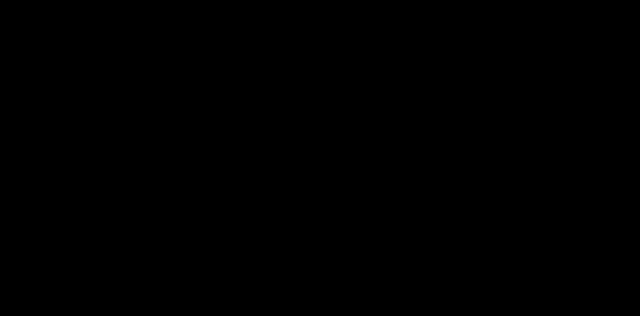
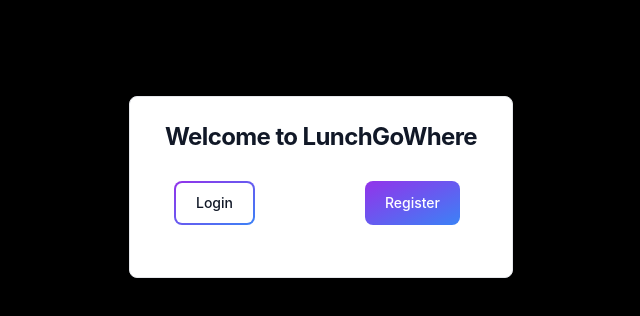
Before and after one commit to aothepro/LunchGoWhere-frontend, a React (Create React App) app: page / in a window 1280 px wide. Shown: the top 316 px of the page, without its empty margins (319-959 px from the left). Built offline with nearby package versions, Linux system fonts and the light colour scheme.

Commit message:
created home page

```diff
--- a/src/components/Home.tsx
+++ b/src/components/Home.tsx
@@ -1,3 +1,31 @@
+import { useNavigate } from "react-router-dom";
+
 export default function Home() {
-  return <div className="">Home Page</div>;
+  const navigate = useNavigate();
+  return (
+    <div className="w-full h-screen p-24">
+      <div className="m-auto block max-w-sm p-6 bg-white border border-gray-200 rounded-lg shadow hover:bg-gray-100 dark:bg-gray-800 dark:border-gray-700 dark:hover:bg-gray-700">
+        <h5 className="text-center mb-2 text-2xl font-bold tracking-tight text-gray-900 dark:text-white">
+          Welcome to LunchGoWhere
+        </h5>
+        <p className="p-5 flex justify-between font-normal text-gray-700 dark:text-gray-400">
+          <button
+            onClick={() => navigate("/login")}
+            className="relative inline-flex items-center justify-center p-0.5 mb-2 mr-2 overflow-hidden text-sm font-medium text-gray-900 rounded-lg group bg-gradient-to-br from-purple-600 to-blue-500 group-hover:from-purple-600 group-hover:to-blue-500 hover:text-white dark:text-white focus:ring-4 focus:outline-none focus:ring-blue-300 dark:focus:ring-blue-800"
+          >
+            <span className="relative px-5 py-2.5 transition-all ease-in duration-75 bg-white dark:bg-gray-900 rounded-md group-hover:bg-opacity-0">
+              Login
+            </span>
+          </button>
+          <button
+            onClick={() => navigate("/register")}
+            type="button"
+            className="text-white bg-gradient-to-br from-purple-600 to-blue-500 hover:bg-gradient-to-bl focus:ring-4 focus:outline-none focus:ring-blue-300 dark:focus:ring-blue-800 font-medium rounded-lg text-sm px-5 py-2.5 text-center mr-2 mb-2"
+          >
+            Register
+          </button>
+        </p>
+      </div>
+    </div>
+  );
 }
```
